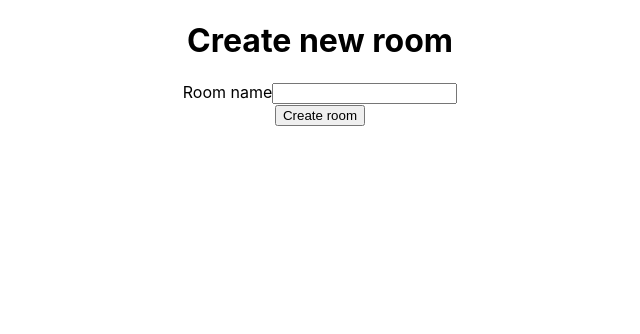
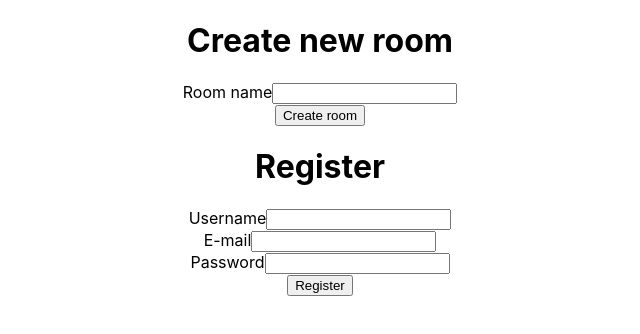
Before and after one commit to JinLisek/ahoy, a React (Create React App) app in the folder ahoy_frontend/: page / in a window 1280 px wide. Shown: the top 334 px of the page, without its empty margins (320-960 px from the left). Built offline with nearby package versions, Linux system fonts and the light colour scheme.

Commit message:
Add simple register front - sends username, email and password to backend and received resp

```diff
--- a/ahoy_frontend/src/components/Home.js
+++ b/ahoy_frontend/src/components/Home.js
@@ -1,11 +1,13 @@
 import React from "react";
 
 import CreateRoom from "./CreateRoom";
+import Register from "./Register";
 
 const Home = (props) => {
   return (
     <div>
       <CreateRoom history={props.history} />
+      <Register />
     </div>
   );
 };
--- /dev/null
+++ b/ahoy_frontend/src/components/Register.js
@@ -0,0 +1,84 @@
+import axios from "axios";
+import Cookies from "universal-cookie";
+import React from "react";
+
+import Form from "react-bootstrap/Form";
+import Button from "react-bootstrap/Button";
+
+class Register extends React.Component {
+  constructor(props) {
+    super(props);
+    this.state = { userName: "", email: "", password: "" };
+  }
+
+  handleChangeUserName = (event) => {
+    this.setState({ userName: event.target.value });
+  };
+
+  handleChangeEmail = (event) => {
+    this.setState({ email: event.target.value });
+  };
+
+  handleChangePassword = (event) => {
+    this.setState({ password: event.target.value });
+  };
+
+  onSubmit = async (event) => {
+    event.preventDefault();
+    const nowDate = new Date();
+    const currentTime = `${nowDate.getHours()}:${nowDate.getMinutes()}:${nowDate.getSeconds()}`;
+
+    const cookies = new Cookies();
+    const csrfCookie = cookies.get("csrftoken");
+
+    console.log(
+      `${currentTime} Registering user: ${this.state.userName} with email: ${this.state.email} and password: ${this.state.password}`
+    );
+    console.log("Using csrfCookie: " + csrfCookie);
+
+    if (this.state.userName === "" || this.state.email === "" || this.state.password === "") {
+      console.log("TRIED TO REGISTER WITH SOMETHING EMPTY!!!!!!!!!!!!!!!");
+      return;
+    }
+
+    const requestData = { user_name: this.state.userName, email: this.state.email, password: this.state.password };
+
+    const registerResp = await axios({
+      method: "post",
+      url: "http://192.168.1.165:8000/authentication/register",
+      data: requestData,
+      withCredentials: true,
+      xsrfHeaderName: "X-CSRFToken",
+      xsrfCookieName: "csrftoken",
+      headers: { "X-CSRFToken": csrfCookie },
+    });
+    const { data } = await registerResp;
+    console.log("REGISTER RESP RECEIVED: " + data);
+  };
+
+  render = () => {
+    return (
+      <div>
+        <h1>Register</h1>
+        <Form onSubmit={this.onSubmit}>
+          <Form.Group controlId={"formRegisterUserName"}>
+            <Form.Label>Username</Form.Label>
+            <Form.Control type="text" onChange={this.handleChangeUserName} />
+          </Form.Group>
+          <Form.Group controlId={"formRegisterUserName"}>
+            <Form.Label>E-mail</Form.Label>
+            <Form.Control type="text" onChange={this.handleChangeEmail} />
+          </Form.Group>
+          <Form.Group controlId={"formRegisterUserName"}>
+            <Form.Label>Password</Form.Label>
+            <Form.Control type="text" onChange={this.handleChangePassword} />
+          </Form.Group>
+          <Button variant="primary" type="submit">
+            Register
+          </Button>
+        </Form>
+      </div>
+    );
+  };
+}
+export default Register;
```
